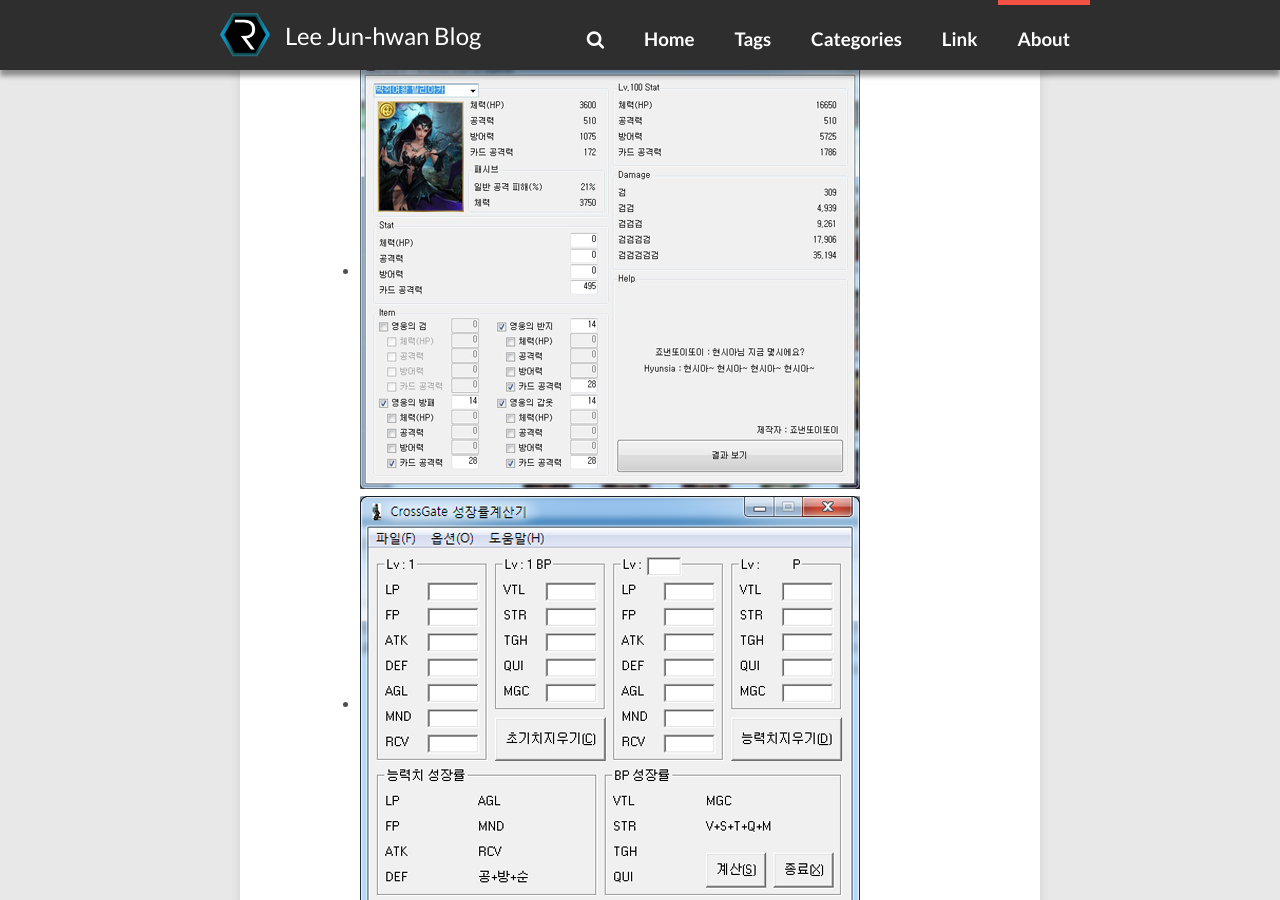
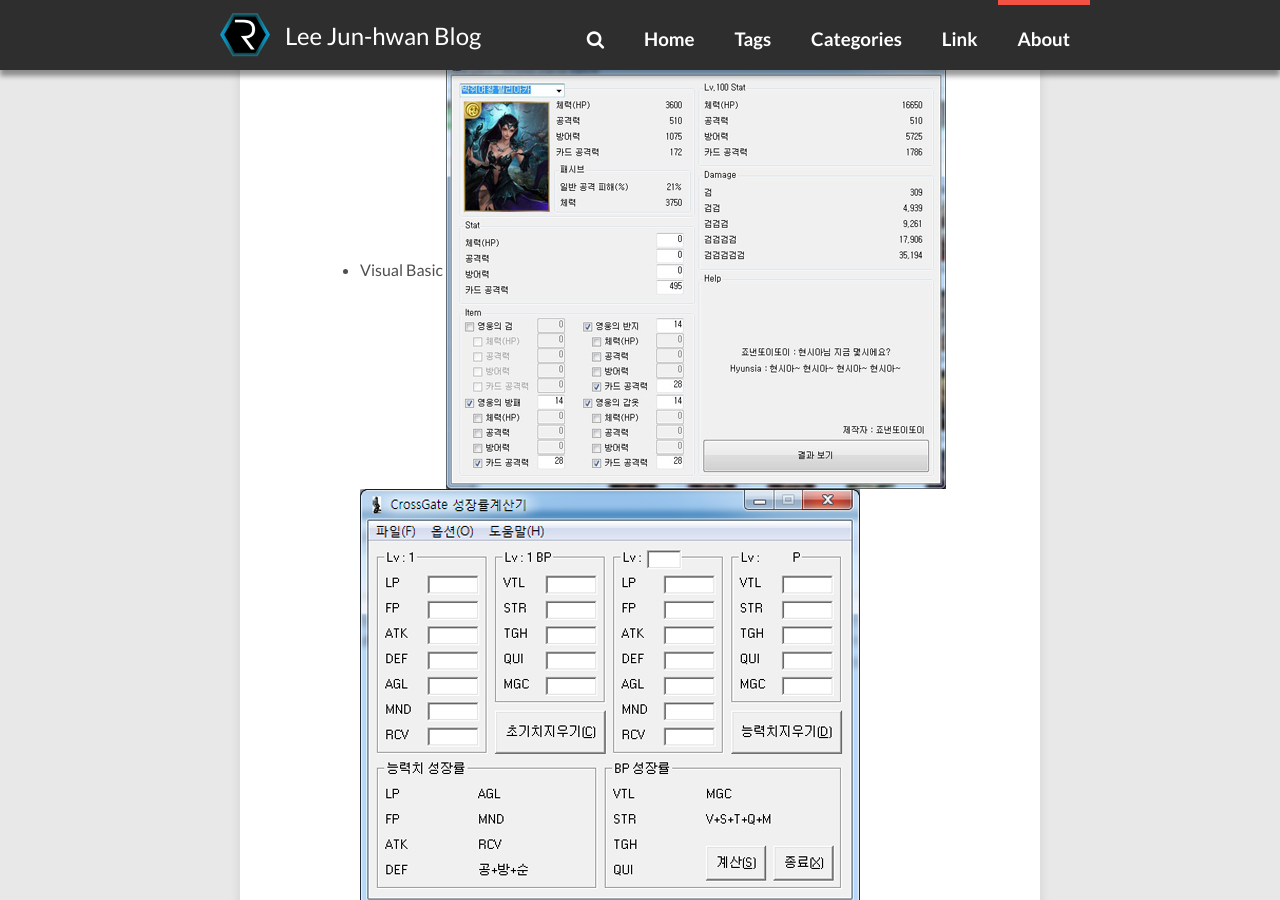
Before and after one commit to krpsh/regenea8.github.io, a Jekyll site: the page built from about.md, in a window 1280 px wide and 900 px high, scrolled down 1006 px. Built offline with Jekyll 4.4.1, drawn with Linux system fonts in a browser that asks for light colours; nearby versions of some CDN libraries; comment, search, counter and statistics services are not loaded.

Commit message:
Initialize blog

```diff
--- a/about.md
+++ b/about.md
@@ -25,5 +25,6 @@
 
 ## Preview
 
-* ![Preview](https://regenea8.github.io/images/mc.png)
-* ![Preview](https://regenea8.github.io/images/cg.png)
+* Visual Basic
+![Preview](https://regenea8.github.io/images/mc.png)
+![Preview](https://regenea8.github.io/images/cg.png)
```
